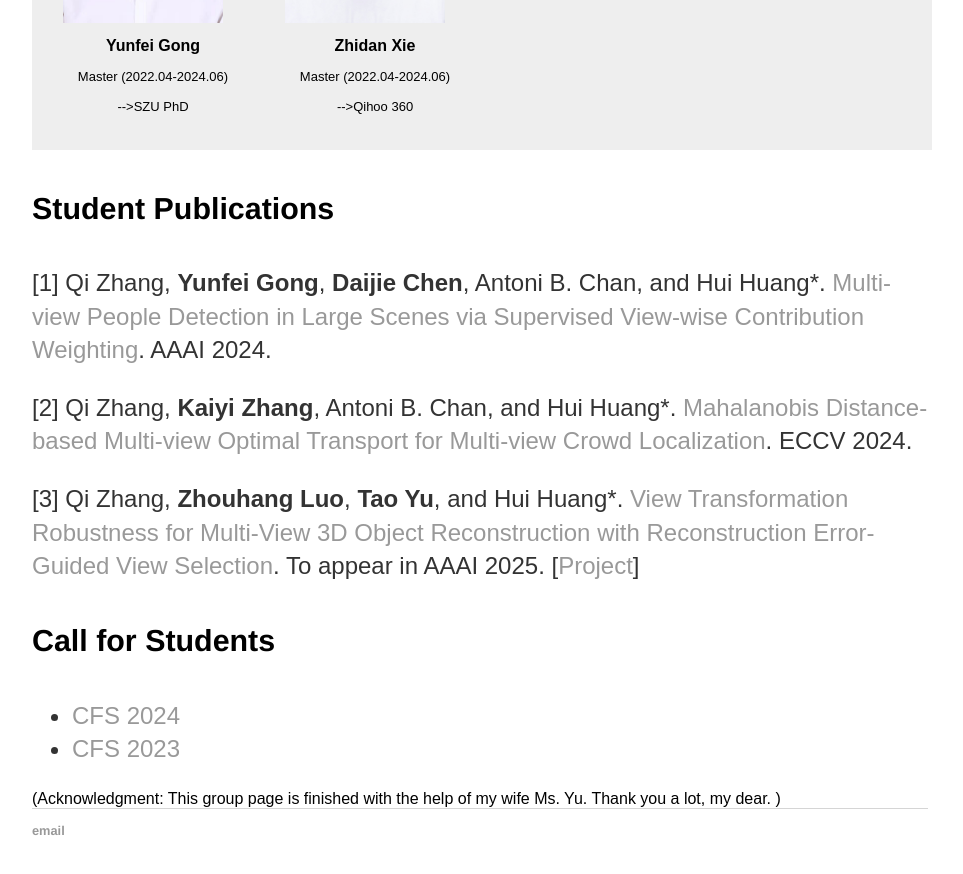
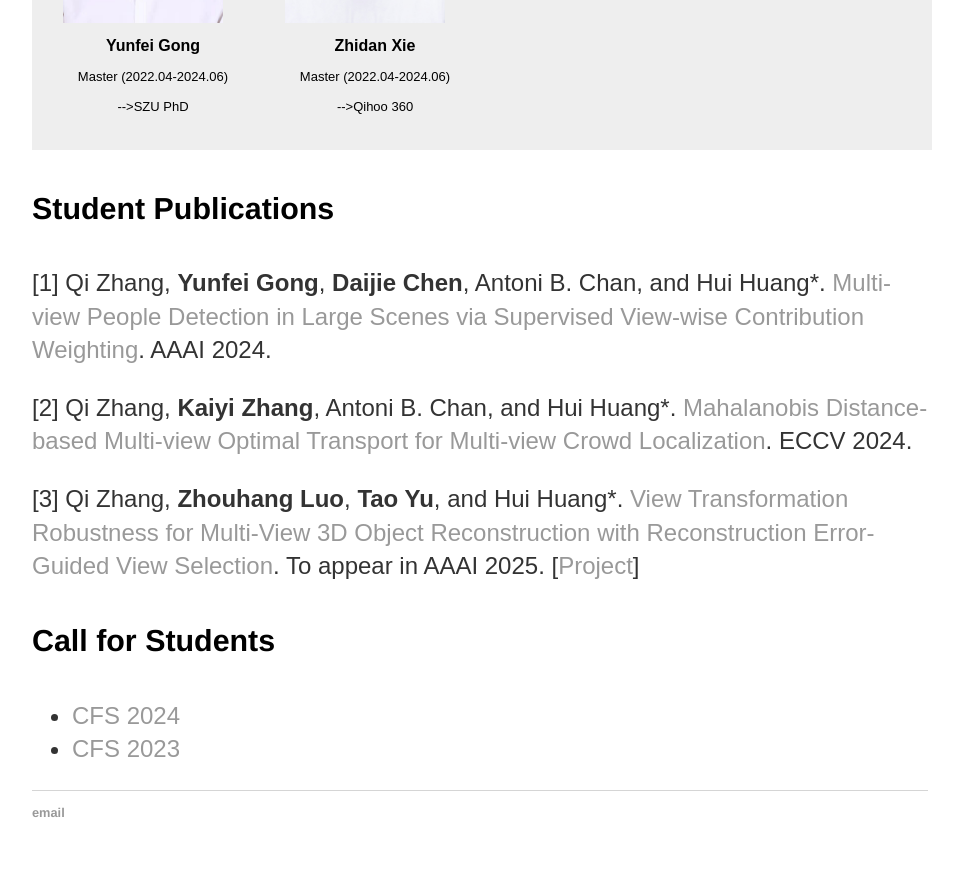
Before and after one commit to zqyq/zqyq.github.io, a Jekyll site: the page built from group/index.html, in a window 1280 px wide and 900 px high, scrolled down 2826 px. Shown: the top 874 px of the window, without its empty margins (160-1123 px from the left). Built offline with Jekyll 4.4.1, drawn with Linux system fonts in a browser that asks for light colours.

Commit message:
Update index.html

```diff
--- a/group/index.html
+++ b/group/index.html
@@ -145,4 +145,4 @@
 	<li><a href=./CFS/CFS2023.pdf> CFS 2023 </a></li>
 	</ul>
 
-(Acknowledgment: This group page is finished with the help of my wife Ms. Yu. Thank you a lot, my dear. )
+<!-- (Acknowledgment: This group page is finished with the help of my wife Ms. Yu. Thank you a lot, my dear. ) -->
```
